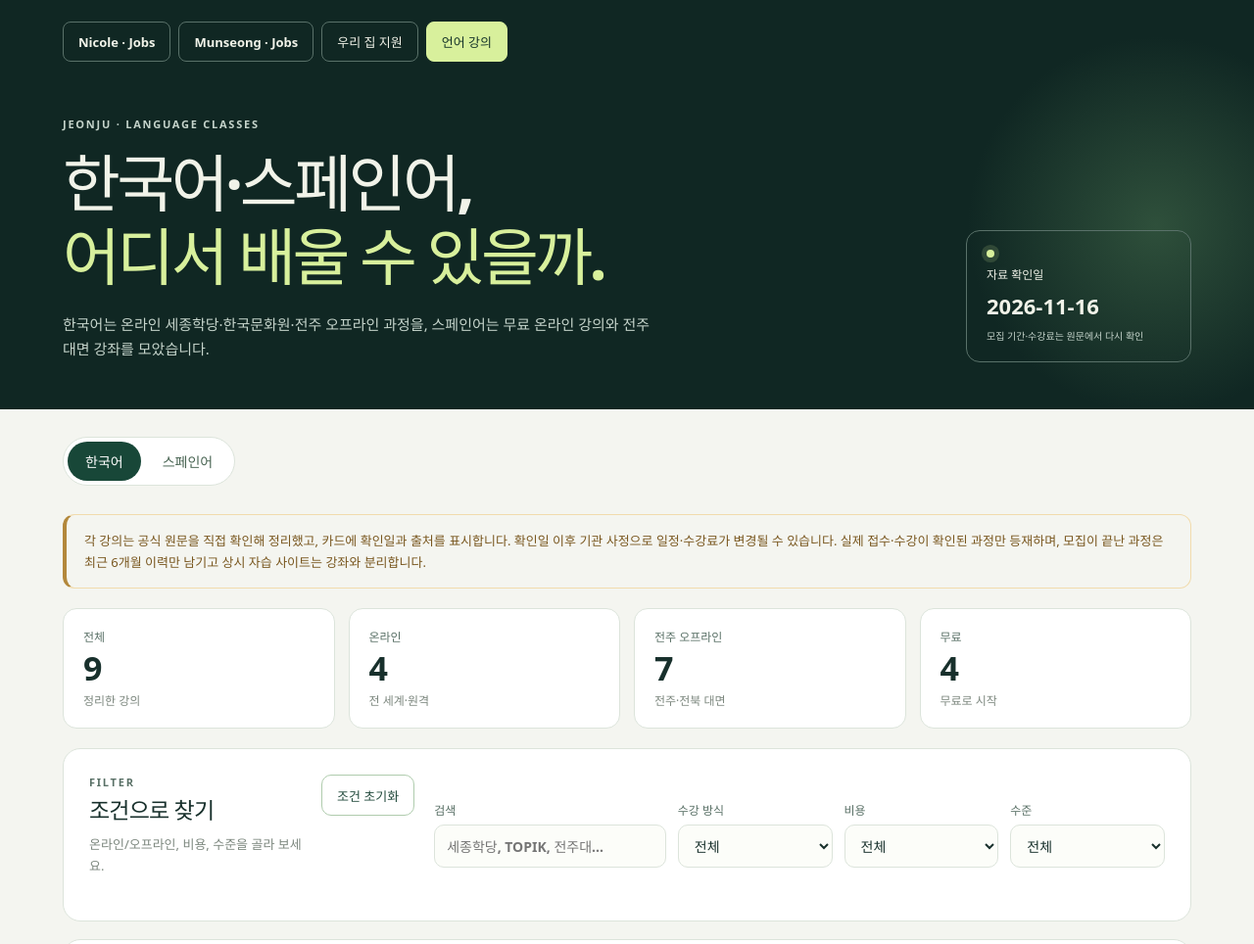
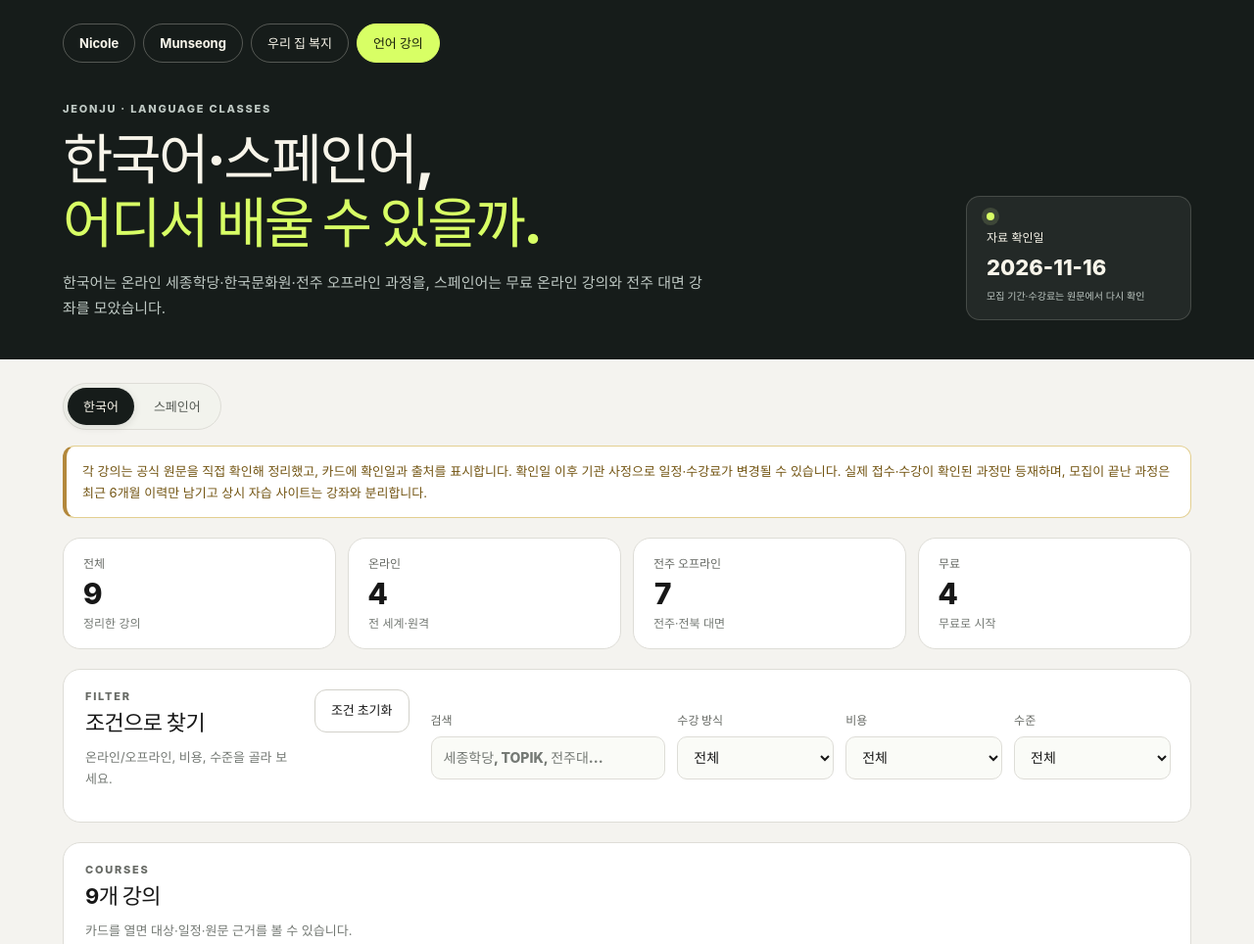
Before and after one commit to ostrichick/job-search-radar, a website: page public/classes/index.html in a window 1280 px wide. Shown: the top 964 px of the page at 98% size. Drawn offline with Linux system fonts and the light colour scheme.

Commit message:
Unify dashboard tabs with one shared app shell

```diff
--- a/public/classes/index.html
+++ b/public/classes/index.html
@@ -3,19 +3,20 @@
 <head>
   <meta charset="utf-8">
   <meta name="viewport" content="width=device-width, initial-scale=1">
-  <meta name="theme-color" content="#102723">
+  <meta name="theme-color" content="#161c1a">
   <title>언어 강의 레이더 | 전주</title>
   <link rel="stylesheet" href="../shared/tokens.css">
   <link rel="stylesheet" href="../household/household.css">
   <link rel="stylesheet" href="./classes.css">
+  <link rel="stylesheet" href="../shared/app-shell.css">
   <script type="module" src="./classes.js"></script>
 </head>
 <body>
   <header class="hero">
     <nav class="sites" aria-label="사이트 이동">
-      <a href="../nicole/">Nicole · Jobs</a>
-      <a href="../munseong/">Munseong · Jobs</a>
-      <a href="../household/">우리 집 지원</a>
+      <a href="../nicole/">Nicole</a>
+      <a href="../munseong/">Munseong</a>
+      <a href="../household/">우리 집 복지</a>
       <a href="./" aria-current="page">언어 강의</a>
     </nav>
     <div class="hero-content">
--- a/public/household/household.css
+++ b/public/household/household.css
@@ -1,52 +1,5 @@
-/* Household theme: token overrides only. Component rules live below. */
-:root {
-  --surface-canvas: #f4f5f0;
-  --surface-subtle: #fcfdf9;
-  --surface-muted: #f0f6f1;
-  --chrome-bg: #102723;
-  --chrome-text: #f1f3e9;
-  --chrome-text-muted: #c5d4cb;
-  --chrome-border: #597169;
-  --chrome-border-subtle: #597169;
-  --chrome-border-strong: #c6dfba;
-  --chrome-glow: #436b4b;
-  --surface-inverse: #184738;
-  --surface-toast: #184738;
-  --text-on-inverse: #fff;
-  --text-strong: #18302c;
-  --text-body: #234b3d;
-  --text-muted: #486452;
-  --text-subtle: #597066;
-  --text-faint: #7c877e;
-  --text-accent: #266243;
-  --text-accent-strong: #153329;
-  --text-accent-muted: #446148;
-  --border-subtle: #e1e8e1;
-  --border-base: #dce4db;
-  --border-strong: #cddbcf;
-  --border-accent: #c6dfba;
-  --border-accent-strong: #afccad;
-  --accent: #d8f09c;
-  --accent-hover: #d8f09c;
-  --accent-soft: #eef4ed;
-  --accent-soft-strong: #e8f0d9;
-  --accent-ink: #153329;
-  --accent-marker: #52806a;
-  --focus-ring: #83ad43;
-  --status-ok-soft: #daf0df;
-  --status-ok-border: #c6dfba;
-  --status-ok-text: #245b3d;
-  --status-warn-soft: #fff1d6;
-  --status-warn-border: #f1dbad;
-  --status-warn-strong: #b3883c;
-  --status-warn-text: #79571f;
-  --status-danger-soft: #f4e6e2;
-  --status-danger-border: #f4e6e2;
-  --status-danger-text: #8d4234;
-  --state-muted-bg: #e7e9e7;
-  --state-muted-border: #c9cdc8;
-  --state-muted-text: #6b726c;
-}
+/* Household / classes page rules. The dashboard uses one shared palette
+   (public/shared/tokens.css); shared components live in public/shared/app-shell.css. */
 
 :root { font-family: Pretendard,"Noto Sans KR","Malgun Gothic",system-ui,sans-serif; color: var(--text-strong); background: var(--surface-canvas); font-synthesis: none}
 * { box-sizing: border-box}
--- a/public/nicole/styles.css
+++ b/public/nicole/styles.css
@@ -1,46 +1,5 @@
-/* Nicole's theme; layout and component structure come from Munseong's stylesheet.
-   Only token overrides and rules that genuinely differ belong here. */
-:root {
-  --surface-canvas: #f5f9f4;
-  --surface-subtle: #f7fbf6;
-  --surface-muted: #e8f0e6;
-  --chrome-bg: #edf5ec;
-  --chrome-text: #234533;
-  --chrome-text-muted: #617767;
-  --chrome-border: #c4d8c5;
-  --chrome-border-subtle: #c4d8c5;
-  --chrome-border-strong: #649a70;
-  --chrome-button-bg: #f9fcf8;
-  --chrome-button-hover-bg: #e1f0df;
-  --surface-inverse: #215e3e;
-  --surface-toast: #1a4d32;
-  --text-on-inverse: #fff;
-  --text-strong: #21392b;
-  --text-body: #355f41;
-  --text-muted: #457253;
-  --text-subtle: #536b58;
-  --text-faint: #617767;
-  --text-accent: #245f3b;
-  --text-accent-strong: #164b30;
-  --text-accent-muted: #567262;
-  --border-subtle: #e2ece1;
-  --border-base: #dce8db;
-  --border-strong: #cddfcd;
-  --border-accent: #c9e0c6;
-  --border-accent-strong: #b5cfba;
-  --accent: #215e3e;
-  --accent-hover: #164b30;
-  --accent-soft: #eaf5e8;
-  --accent-soft-strong: #e1f3dc;
-  --accent-ink: #fff;
-  --accent-marker: #2d7b4b;
-  --focus-ring: #4a9360;
-  --status-ok-soft: #e0f4df;
-  --status-ok-border: #c9e0c6;
-  --status-ok-text: #245d35;
-  --toast-action-bg: #d5edcc;
-  --toast-action-ink: #19462f;
-}
+/* Nicole's page rules. Layout and components come from Munseong + the shared
+   app shell; the dashboard uses one shared palette across all tabs. */
 
 .saved-only-field .check { display: flex; align-items: center; gap: 8px; min-height: 44px; margin: 0; }
 .saved-only-field .check input { width: 18px; height: 18px; min-height: 18px; accent-color: var(--accent-marker); }
--- /dev/null
+++ b/public/shared/app-shell.css
@@ -0,0 +1,434 @@
+/*
+ * Shared app shell — loaded last on every dashboard tab.
+ * One visual language for the four pages: dark chrome, pill navigation,
+ * a single type/spacing scale, flat cards and consistent control states.
+ * Page stylesheets keep content-specific rules; shared components live here.
+ */
+
+/* ---------- base ---------- */
+:root {
+  font-family: var(--font-sans);
+  color: var(--text-strong);
+  background: var(--surface-canvas);
+  font-synthesis: none;
+}
+
+* { box-sizing: border-box; }
+html, body { margin: 0; min-height: 100%; max-width: 100%; overflow-x: hidden; }
+body { font-size: var(--text-body-size); line-height: var(--leading-body); -webkit-font-smoothing: antialiased; }
+button, input, select, textarea { font: inherit; }
+button, a, label.file-button { touch-action: manipulation; }
+h1, h2, h3, h4, p { overflow-wrap: anywhere; }
+button:focus-visible, a:focus-visible, input:focus-visible, select:focus-visible, textarea:focus-visible, summary:focus-visible {
+  outline: 3px solid var(--focus-ring);
+  outline-offset: 2px;
+}
+.button[hidden], .solid[hidden], .outline[hidden], .check-button[hidden], .review-toggle[hidden] { display: none; }
+::selection { background: var(--accent-soft-strong); color: var(--text-accent-strong); }
+
+@media (prefers-reduced-motion: reduce) {
+  *, *::before, *::after {
+    animation-duration: .01ms !important;
+    animation-iteration-count: 1 !important;
+    transition-duration: .01ms !important;
+    scroll-behavior: auto !important;
+  }
+}
+
+/* ---------- page chrome ---------- */
+.topbar, .hero {
+  position: relative;
+  overflow: hidden;
+  padding: var(--space-6) var(--page-pad-x) var(--space-10);
+  background: var(--chrome-bg);
+  color: var(--chrome-text);
+}
+.topbar { display: flex; align-items: flex-end; justify-content: space-between; gap: var(--space-6); }
+.topbar > * { position: relative; z-index: 1; }
+.hero::before {
+  content: "";
+  position: absolute;
+  width: 420px;
+  height: 420px;
+  right: -120px;
+  top: -40px;
+  background: radial-gradient(circle, var(--chrome-glow) 0%, transparent 68%);
+  opacity: .6;
+  pointer-events: none;
+}
+.hero-content {
+  position: relative;
+  z-index: 1;
+  display: flex;
+  align-items: flex-end;
+  justify-content: space-between;
+  gap: var(--space-8);
+  margin-top: var(--space-10);
+}
+
+/* ---------- tab navigation ---------- */
+.profile-switch, .sites {
+  display: flex;
+  flex-wrap: wrap;
+  gap: var(--space-2);
+  margin: 0 0 var(--space-6);
+  position: relative;
+  z-index: 1;
+}
+.profile-switch a, .sites a {
+  display: inline-flex;
+  align-items: center;
+  justify-content: center;
+  min-height: 40px;
+  padding: 0 16px;
+  border: 1px solid var(--chrome-border-subtle);
+  border-radius: var(--radius-pill);
+  background: transparent;
+  color: var(--chrome-text);
+  font-size: 13px;
+  font-weight: 700;
+  line-height: 1;
+  text-decoration: none;
+  transition: border-color var(--transition-fast), background var(--transition-fast), color var(--transition-fast);
+}
+.profile-switch a:hover, .sites a:hover {
+  border-color: var(--chrome-border-strong);
+  background: var(--chrome-button-hover-bg);
+}
+.profile-switch a[aria-current="page"], .sites a[aria-current="page"] {
+  background: var(--accent);
+  border-color: var(--accent);
+  color: var(--accent-ink);
+}
+
+/* ---------- header type ---------- */
+.eyebrow, .kicker, .section-kicker {
+  margin: 0;
+  font-size: 11px;
+  line-height: 1.4;
+  letter-spacing: .16em;
+  font-weight: 800;
+}
+.eyebrow { color: var(--chrome-text-muted); margin-bottom: var(--space-3); }
+h1 {
+  margin: 0;
+  max-width: 820px;
+  font-size: var(--text-display);
+  line-height: var(--leading-tight);
+  letter-spacing: -.045em;
+  font-weight: 800;
+}
+h1 em { color: var(--accent); font-style: normal; }
+.lede, .subtitle {
+  margin: var(--space-4) 0 0;
+  max-width: 660px;
+  color: var(--chrome-text-muted);
+  font-size: 15px;
+  line-height: 1.7;
+}
+.actions { display: flex; flex-wrap: wrap; align-items: center; gap: var(--space-2); }
+.hero-aside {
+  flex: 0 0 230px;
+  display: grid;
+  gap: var(--space-2);
+  padding: var(--space-4) var(--space-5);
+  border: 1px solid var(--chrome-panel-border);
+  border-radius: var(--radius-lg);
+  background: var(--chrome-panel-bg);
+  font-size: var(--text-caption);
+}
+.hero-aside strong { font-size: 22px; line-height: 1.2; font-weight: 800; }
+.hero-aside small { color: var(--chrome-text-muted); }
+.pulse { width: 8px; height: 8px; border-radius: 50%; background: var(--accent); box-shadow: var(--shadow-accent-ring); }
+
+/* ---------- page body ---------- */
+main {
+  width: 100%;
+  max-width: var(--content-width);
+  margin: 0 auto;
+  padding: var(--space-6) var(--page-pad-x) var(--space-12);
+}
+
+/* ---------- metric cards ---------- */
+.stats, .overview {
+  display: grid;
+  grid-template-columns: repeat(4, minmax(0, 1fr));
+  gap: var(--space-3);
+  min-height: 0;
+  margin: 0 0 var(--space-5);
+}
+.stat, .metric {
+  display: grid;
+  align-content: start;
+  gap: var(--space-1);
+  min-width: 0;
+  padding: var(--space-4) var(--space-5);
+  border: 1px solid var(--border-base);
+  border-radius: var(--radius-xl);
+  background: var(--surface-card);
+}
+.stat strong, .metric strong {
+  font-size: 30px;
+  line-height: 1.1;
+  font-weight: 800;
+  font-variant-numeric: tabular-nums;
+}
+.stat span, .metric small { color: var(--text-subtle); font-size: var(--text-caption); font-weight: 700; }
+.metric span { color: var(--text-faint); font-size: var(--text-caption); }
+
+/* ---------- section headings ---------- */
+.section-head, .section-heading {
+  display: flex;
+  align-items: baseline;
+  justify-content: space-between;
+  gap: var(--space-4);
+  margin: 0 2px var(--space-3);
+}
+.section-head { align-items: flex-start; }
+.section-head h2, .tools h2 { margin: 2px 0 6px; font-size: var(--text-title); letter-spacing: -.03em; }
+.section-heading h2 { margin: 0; font-size: 16px; }
+.section-heading span { color: var(--text-faint); font-size: var(--text-caption); }
+.section-head p:not(.kicker), .tools p:not(.kicker) { margin: 0; color: var(--text-faint); font-size: 13px; line-height: 1.7; }
+.kicker, .section-kicker { color: var(--text-subtle); }
+
+/* ---------- buttons ---------- */
+.button, .solid, .outline, .check-button, .review-toggle {
+  display: inline-flex;
+  align-items: center;
+  justify-content: center;
+  gap: 7px;
+  min-height: var(--control-height);
+  padding: 10px 16px;
+  border: 1px solid transparent;
+  border-radius: var(--radius-md);
+  font-size: 13px;
+  font-weight: 800;
+  line-height: 1.2;
+  text-decoration: none;
+  white-space: nowrap;
+  cursor: pointer;
+  transition: background var(--transition-fast), border-color var(--transition-fast), color var(--transition-fast), box-shadow var(--transition-fast);
+}
+.button.primary, .solid { background: var(--accent); border-color: var(--accent); color: var(--accent-ink); }
+.button.primary:hover, .solid:hover { background: var(--accent-hover); border-color: var(--accent-hover); }
+.button.secondary, .outline { background: var(--surface-card); border-color: var(--border-strong); color: var(--text-strong); }
+.button.secondary:hover, .outline:hover { background: var(--surface-muted); border-color: var(--border-accent-strong); }
+.topbar .button.secondary, .hero .button.secondary {
+  background: var(--chrome-button-bg);
+  border-color: var(--chrome-border);
+  color: var(--chrome-text);
+}
+.topbar .button.secondary:hover, .hero .button.secondary:hover {
+  background: var(--chrome-button-hover-bg);
+  border-color: var(--chrome-border-strong);
+}
+.button.compact { min-height: 36px; padding: 7px 12px; font-size: 12px; }
+.secondary-light { background: var(--surface-card); border-color: var(--border-base); color: var(--text-strong); }
+.secondary-light:hover { background: var(--surface-muted); }
+.check-button, .review-toggle { background: var(--surface-subtle); border-color: var(--border-strong); color: var(--text-muted); }
+.check-button.active, .review-toggle.active { background: var(--accent-soft-strong); border-color: var(--border-accent-strong); color: var(--text-accent); }
+
+/* ---------- segmented controls ---------- */
+.market-tabs, .language-switch {
+  display: inline-flex;
+  gap: var(--space-1);
+  padding: var(--space-1);
+  margin: 0 0 var(--space-4);
+  border: 1px solid var(--border-base);
+  border-radius: var(--radius-pill);
+  background: var(--surface-muted);
+}
+.market-tab, .language-switch button {
+  min-height: 38px;
+  padding: 6px 16px;
+  border: 0;
+  border-radius: var(--radius-pill);
+  background: transparent;
+  color: var(--text-muted);
+  font-size: 13px;
+  font-weight: 800;
+  cursor: pointer;
+}
+.market-tab.active, .language-switch button.active {
+  background: var(--surface-inverse);
+  color: var(--text-on-inverse);
+  box-shadow: var(--shadow-sm);
+}
+
+/* ---------- panels ---------- */
+.panel {
+  padding: var(--space-5);
+  border: 1px solid var(--border-base);
+  border-radius: var(--radius-xl);
+  background: var(--surface-card);
+  margin-top: var(--space-5);
+}
+.summary-block { margin-bottom: 0; }
+.market-pulse { margin-top: 0; margin-bottom: var(--space-4); padding: var(--space-5); }
+.filters { padding: var(--space-4); }
+.notice {
+  margin: 0 0 var(--space-5);
+  padding: 14px 16px;
+  border: 1px solid var(--status-warn-border);
+  border-left: 4px solid var(--status-warn-strong);
+  border-radius: var(--radius-md);
+  background: var(--surface-card);
+  color: var(--status-warn-text);
+  font-size: 13px;
+  line-height: 1.7;
+}
+
+/* ---------- filters and form controls ---------- */
+.filters, .class-filters { display: grid; gap: var(--space-3); }
+.filters { grid-template-columns: repeat(6, minmax(130px, 1fr)); align-items: end; }
+.search-field { grid-column: span 2; }
+.class-filters { grid-template-columns: minmax(220px, 1.5fr) repeat(3, minmax(140px, 1fr)); }
+.profile-fields label, .filters label, .class-filters label, .tracking label {
+  display: grid;
+  gap: 6px;
+  margin: 0;
+  color: var(--text-subtle);
+  font-size: var(--text-caption);
+  font-weight: 800;
+}
+input, select, textarea {
+  width: 100%;
+  min-width: 0;
+  min-height: var(--control-height);
+  padding: 9px 12px;
+  border: 1px solid var(--border-strong);
+  border-radius: var(--radius-sm);
+  background: var(--surface-subtle);
+  color: var(--text-strong);
+}
+input::placeholder, textarea::placeholder { color: var(--text-faint); }
+input:focus, select:focus, textarea:focus {
+  outline: 2px solid var(--focus-ring);
+  outline-offset: 1px;
+  border-color: var(--border-accent-strong);
+}
+input[type="checkbox"], input[type="radio"] {
+  width: 18px;
+  min-width: 18px;
+  min-height: 18px;
+  padding: 0;
+  accent-color: var(--accent-marker);
+}
+textarea { resize: vertical; }
+
+/* ---------- card surfaces ---------- */
+.job-grid, .class-grid, .cards {
+  display: grid;
+  grid-template-columns: repeat(3, minmax(0, 1fr));
+  gap: var(--space-4);
+}
+.cards { margin-top: var(--space-5); }
+.job-card, .card, .class-card {
+  min-width: 0;
+  padding: var(--space-5);
+  border: 1px solid var(--border-base);
+  border-radius: var(--radius-xl);
+  background: var(--surface-card);
+  transition: transform var(--transition-fast), box-shadow var(--transition-fast);
+}
+.job-card:hover, .card:hover, .class-card:hover {
+  transform: translateY(-2px);
+  box-shadow: var(--shadow-md);
+}
+.job-card h2, .card h3, .class-title {
+  font-size: var(--text-heading);
+  line-height: 1.3;
+  letter-spacing: -.02em;
+}
+.job-card h2 { margin: var(--space-3) 0 6px; }
+.card h3 { margin: 0; }
+.class-title { margin: 2px 0 0; }
+.description, .card .summary, .class-summary {
+  color: var(--text-muted);
+  font-size: var(--text-body-size);
+  line-height: 1.6;
+}
+.card .benefit { color: var(--text-accent); font-size: 15px; font-weight: 850; line-height: 1.5; }
+.class-provider { color: var(--text-accent); font-size: 13px; font-weight: 800; }
+.card-top, .class-chips { display: flex; flex-wrap: wrap; align-items: center; gap: 6px; }
+
+/* ---------- chips and badges ---------- */
+.tag, .chip, .quality-badges span, .verification-badge, .source, .score {
+  display: inline-flex;
+  align-items: center;
+  gap: 4px;
+  min-height: 26px;
+  padding: 4px 9px;
+  border-radius: var(--radius-pill);
+  background: var(--surface-muted);
+  color: var(--text-body);
+  font-size: var(--text-caption);
+  font-weight: 800;
+  line-height: 1.2;
+}
+.score { margin-left: 6px; background: var(--accent-soft-strong); color: var(--text-accent); }
+
+/* ---------- meta rows ---------- */
+.meta {
+  display: flex;
+  flex-wrap: wrap;
+  gap: 6px 12px;
+  color: var(--text-subtle);
+  font-size: var(--text-caption);
+}
+.meta span { padding-right: 0; border-right: 0; }
+
+/* ---------- empty state ---------- */
+.empty {
+  margin: var(--space-5) 0 0;
+  padding: var(--space-10) var(--space-5);
+  border: 1px dashed var(--border-strong);
+  border-radius: var(--radius-xl);
+  background: var(--surface-subtle);
+  color: var(--text-faint);
+  text-align: center;
+}
+.empty[hidden] { display: none; }
+.empty p { margin: 0 0 var(--space-4); }
+.empty span, .empty small { display: block; }
+.empty strong { display: block; margin: 6px 0; color: var(--text-strong); font-size: 18px; }
+
+footer { margin-top: var(--space-8); color: var(--text-faint); font-size: var(--text-caption); line-height: 1.7; }
+
+/* ---------- responsive ---------- */
+@media (max-width: 1100px) {
+  .filters { grid-template-columns: repeat(3, minmax(0, 1fr)); }
+  .search-field { grid-column: span 2; }
+  .job-grid, .class-grid, .cards { grid-template-columns: repeat(2, minmax(0, 1fr)); }
+  .stats, .overview { grid-template-columns: repeat(2, minmax(0, 1fr)); }
+}
+
+@media (max-width: 760px) {
+  .topbar, .hero { padding: 20px var(--page-pad-x) 28px; }
+  .topbar { flex-direction: column; align-items: stretch; gap: var(--space-4); }
+  .hero-content { flex-direction: column; align-items: stretch; gap: var(--space-5); margin-top: var(--space-6); }
+  .hero-aside { flex: 1 1 auto; }
+  .profile-switch, .sites { margin-bottom: var(--space-5); }
+  .profile-switch a, .sites a { min-height: 34px; padding: 0 13px; font-size: 12px; }
+  .topbar .eyebrow { display: block; }
+  h1 { letter-spacing: -.035em; }
+  main { padding-top: var(--space-5); }
+  .filters, .class-filters, .profile-fields { grid-template-columns: repeat(2, minmax(0, 1fr)); }
+  .search-field { grid-column: 1 / -1; }
+  .job-grid, .class-grid, .cards { grid-template-columns: 1fr; }
+  .section-head, .section-heading { align-items: flex-start; flex-direction: column; gap: var(--space-2); }
+  .tools { flex-direction: column; align-items: stretch; }
+  .empty { padding: var(--space-8) var(--space-4); }
+}
+
+@media (max-width: 520px) {
+  .overview, .filters, .class-filters { grid-template-columns: repeat(2, minmax(0, 1fr)); }
+  .stats { grid-template-columns: repeat(4, minmax(0, 1fr)); gap: 6px; }
+  .stat { padding: 8px 6px; text-align: center; }
+  .stat strong { font-size: 19px; }
+  .stat span { font-size: 11px; line-height: 1.2; }
+  .metric { padding: var(--space-3); }
+  .metric strong { font-size: 22px; }
+  .market-tabs, .language-switch { display: flex; width: 100%; }
+  .market-tab, .language-switch button { flex: 1 1 50%; min-width: 0; padding-left: 8px; padding-right: 8px; }
+}
--- a/public/shared/tokens.css
+++ b/public/shared/tokens.css
@@ -100,6 +100,36 @@
   --toast-action-bg: #d8ff65;
   --toast-action-ink: #18200b;
 
+  /* typography */
+  --font-sans: Pretendard, Inter, "Noto Sans KR", system-ui, sans-serif;
+  --text-display: clamp(32px, 4.5vw, 56px);
+  --text-title: 22px;
+  --text-heading: 19px;
+  --text-body-size: 14px;
+  --text-caption: 12px;
+  --leading-tight: 1.15;
+  --leading-body: 1.6;
+
+  /* spacing (4px base) */
+  --space-1: 4px;
+  --space-2: 8px;
+  --space-3: 12px;
+  --space-4: 16px;
+  --space-5: 20px;
+  --space-6: 24px;
+  --space-8: 32px;
+  --space-10: 40px;
+  --space-12: 48px;
+
+  /* layout */
+  --page-pad-x: clamp(20px, 5vw, 76px);
+  --content-width: 1500px;
+  --control-height: 44px;
+
+  /* chrome panels (status cards inside the dark header) */
+  --chrome-panel-bg: rgb(255 255 255 / 6%);
+  --chrome-panel-border: rgb(248 245 234 / 16%);
+
   /* motion */
   --transition-fast: .15s ease;
 }
```
Also changed, not shown: docs/DESIGN.md (+18 -19 lines), public/household/index.html (+5 -4 lines), public/munseong/index.html (+2 -1 lines), public/nicole/index.html (+3 -2 lines), tests/e2e/daily-workflow.spec.mjs (+1 -1 lines), tests/e2e/household.spec.mjs (+3 -3 lines).
